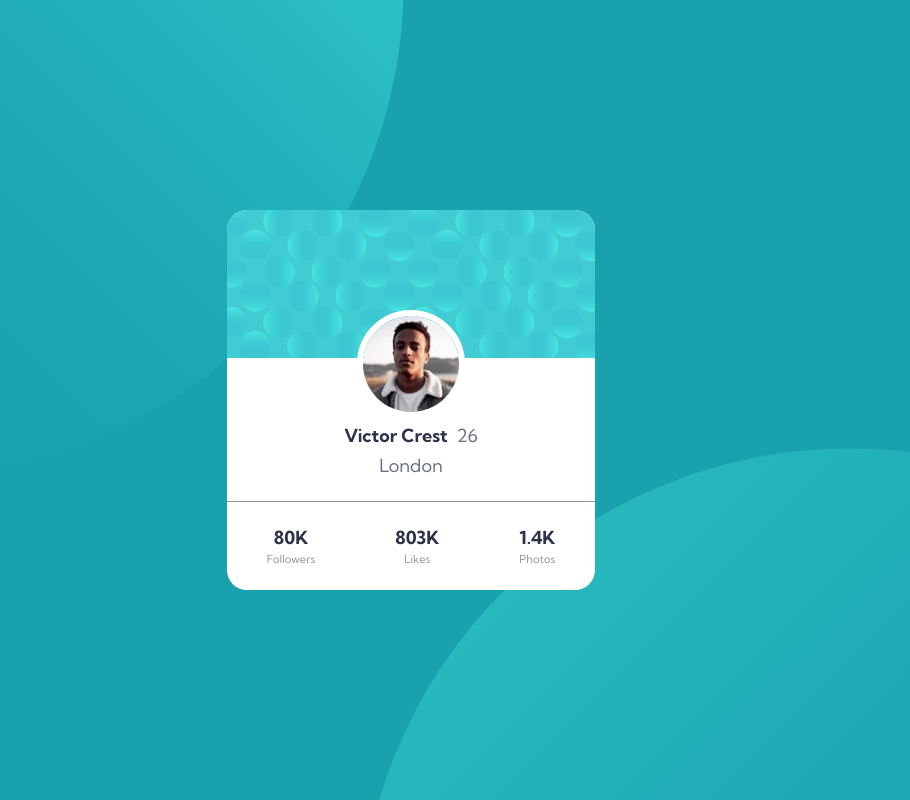
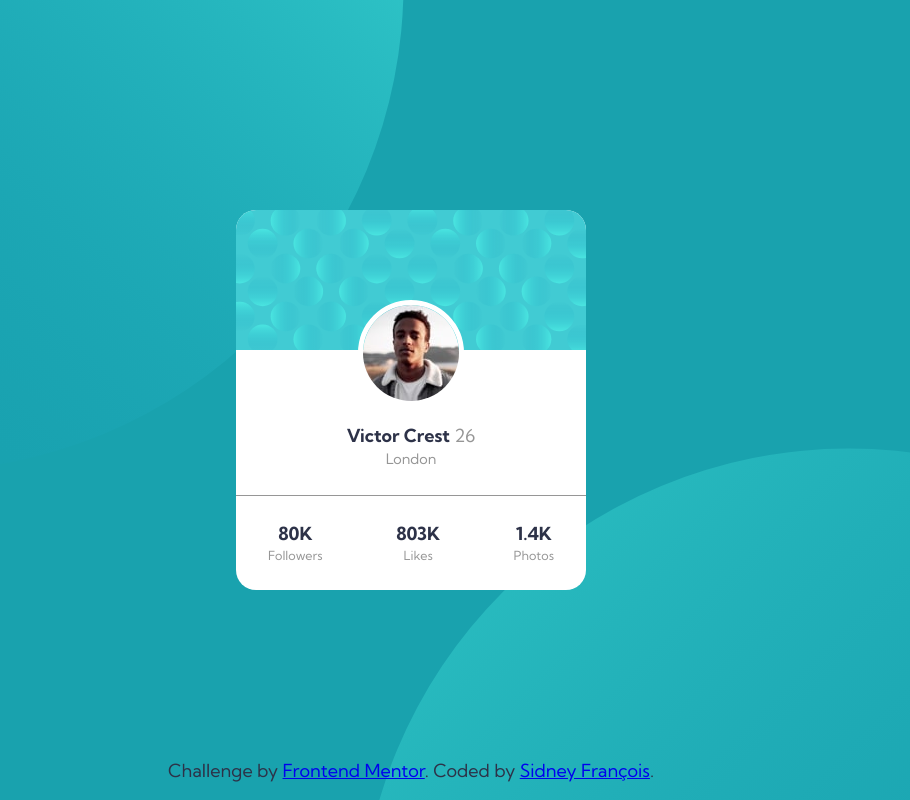
Before and after one commit to sidneyfrancois/profile-card-component, a plain HTML site: page index.html in a window 1280 px wide. Shown: the whole page, without its empty margins (229-1139 px from the left). Drawn offline with Linux system fonts and the light colour scheme.

Commit message:
new improved version, center card and add footer

```diff
--- a/index.html
+++ b/index.html
@@ -17,36 +17,53 @@
     <link rel="stylesheet" href="style.css" />
   </head>
   <body>
-    <div class="card">
-      <img src="images/bg-pattern-card.svg" alt="bubbles" />
-      <div class="middle">
-        <div class="avatar">
-          <img src="images/image-victor.jpg" alt="user-image" />
+    <main>
+      <div class="card-container">
+        <div class="header-wrapper">
+          <img
+            class="card-header-background"
+            src="images/bg-pattern-card.svg"
+            alt="image in the card header"
+          />
+          <img
+            class="user-avatar"
+            src="images/image-victor.jpg"
+            alt="user avatar"
+          />
         </div>
-        <div><label>Victor Crest</label> 26</div>
-        <p>London</p>
-      </div>
-
-      <div class="user-data">
-        <div class="data">
-          <label>80K</label>
-          Followers
+        <div class="card-title">
+          <div><span>Victor Crest</span> 26</div>
+          <div>London</div>
         </div>
 
-        <div class="data">
-          <label>803K</label>
-          Likes
-        </div>
+        <!-- <hr /> -->
 
-        <div class="data">
-          <label>1.4K</label>
-          Photos
+        <div class="user-info">
+          <div class="user-data">
+            <span> 80K </span>
+            <div>Followers</div>
+          </div>
+          <div class="user-data">
+            <span> 803K </span>
+            <div>Likes</div>
+          </div>
+          <div class="user-data">
+            <span>1.4K</span>
+            <div>Photos</div>
+          </div>
         </div>
       </div>
-    </div>
-    <!-- <div class="attribution">
-    Challenge by <a href="https://www.frontendmentor.io?ref=challenge" target="_blank">Frontend Mentor</a>.
-    Coded by <a href="#">Your Name Here</a>.
-  </div> -->
+    </main>
+    <footer>
+      <div class="attribution">
+        Challenge by
+        <a href="https://www.frontendmentor.io?ref=challenge" target="_blank"
+          >Frontend Mentor</a
+        >. Coded by
+        <a href="https://www.frontendmentor.io/profile/sidneyfrancois"
+          >Sidney François</a
+        >.
+      </div>
+    </footer>
   </body>
 </html>
--- a/reset.css
+++ b/reset.css
@@ -5,8 +5,8 @@
 }
 
 * {
+  padding: 0;
   margin: 0;
-  padding: 0;
 }
 
 html,
@@ -14,9 +14,13 @@ body {
   height: 100%;
 }
 
+p,
+button {
+  font: inherit;
+}
+
 img,
 svg {
   display: block;
   max-width: 100%;
-  box-sizing: inherit;
 }
--- a/style.css
+++ b/style.css
@@ -1,82 +1,98 @@
 @import url("https://fonts.googleapis.com/css2?family=Kumbh+Sans:wght@400;700&display=swap");
 
 :root {
-  --primary-dark-cyan: hsl(185, 75%, 39%);
-  --primary-very-dark-desaturated-blue: hsl(229, 23%, 23%);
-  --primary-dark-grayish-blue: hsl(227, 10%, 46%);
+  --dark-cyan: hsl(185, 75%, 39%);
+  --very-dark-desaturated-blue: hsl(229, 23%, 23%);
+  --dark-grayish-blue: hsl(227, 10%, 46%);
 
-  --neutral-dark-gray: hsl(0, 0%, 59%);
-
-  --font-Kumbh: "Kumbh Sans";
-  --font-Kumbh-regular: 400;
-  --font-Kumbh-bold: 700;
+  --dark-gray: hsl(0, 0%, 59%);
 }
 
 body {
-  font-family: var(--font-Kumbh);
-  font-weight: var(--font-Kumbh-regular);
   font-size: 1.125rem;
-
-  display: flex;
-  justify-content: center;
-  align-items: center;
-
+  font-family: "Kumbh Sans", sans-serif;
+  color: var(--dark-gray);
+  font-weight: 400;
+  line-height: 1.5;
+  text-align: center;
   background: url("images/bg-pattern-top.svg"),
-    url("images/bg-pattern-bottom.svg"), var(--primary-dark-cyan);
+    url("images/bg-pattern-bottom.svg"), var(--dark-cyan);
   background-repeat: no-repeat;
   background-position: right calc(47vw + 15%) bottom calc(65vh - 15vw),
     left calc(40vw + 25%) top calc(72vh - 10vw);
 }
 
-.card {
-  background-color: white;
+footer {
+  position: fixed;
+  bottom: 0;
+  width: 100%;
+  text-align: center;
+  padding: 1rem;
+  color: var(--very-dark-desaturated-blue);
+}
+
+main {
+  display: flex;
+  align-items: center;
+  justify-content: center;
+
+  height: 100%;
+}
+
+.card-container {
   display: flex;
   flex-direction: column;
-  gap: 1.5rem;
+
+  background-color: white;
+  width: max-content;
+
   border-radius: 20px;
+  margin: 0 auto;
   overflow: hidden;
 }
 
-.middle {
+.header-wrapper {
   display: flex;
   flex-direction: column;
   align-items: center;
-  gap: 0.4rem;
 
-  color: var(--primary-dark-grayish-blue);
+  position: relative;
 }
 
-.middle label {
-  color: var(--primary-very-dark-desaturated-blue);
-  margin-right: 0.3rem;
-  font-weight: var(--font-Kumbh-bold);
+.user-avatar {
+  border-radius: 50%;
+  border: 5px solid white;
+  position: absolute;
+  bottom: -3.5rem;
 }
 
-.avatar img {
-  border-radius: 50%;
-  margin-top: -4.5rem;
-  border: 6px solid white;
+.card-title {
+  margin-top: 3rem;
+  border-bottom: 1px solid var(--dark-gray);
+  padding: 1.5rem 0;
 }
 
-.user-data {
+.card-title span {
+  font-weight: 700;
+  color: var(--very-dark-desaturated-blue);
+}
+
+.card-title div:last-child {
+  font-size: 0.8em;
+}
+
+.user-info {
+  align-self: stretch;
   display: flex;
   justify-content: space-between;
-
-  border-top: 1px solid var(--neutral-dark-gray);
+  padding: 1.5rem 2rem;
 }
 
-.data {
-  display: flex;
-  flex-direction: column;
-  align-items: center;
-  gap: 0.2rem;
-  margin: 1.5rem 2.5rem;
-  color: var(--neutral-dark-gray);
-  font-size: 0.7rem;
+.user-data span {
+  font-weight: 700;
+  color: var(--very-dark-desaturated-blue);
 }
 
-.data > label {
-  font-size: 1.125rem;
-  font-weight: var(--font-Kumbh-bold);
-  color: var(--primary-very-dark-desaturated-blue);
+.user-data div:last-child {
+  font-size: 0.7em;
 }
```
